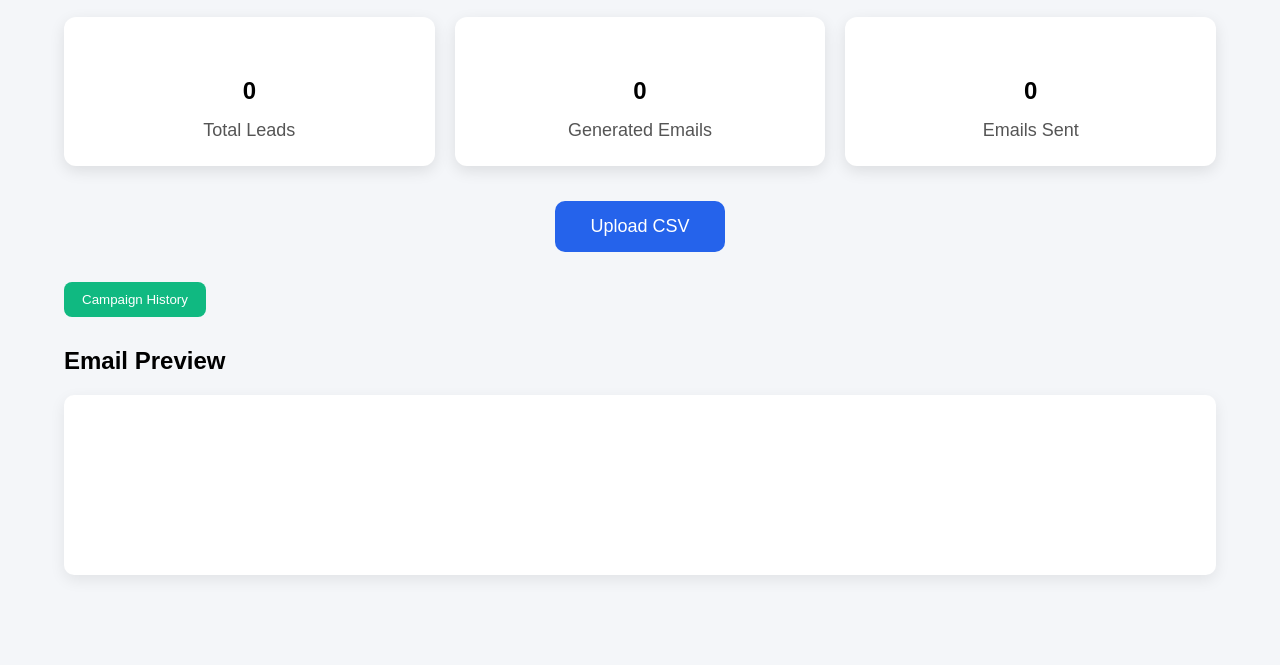
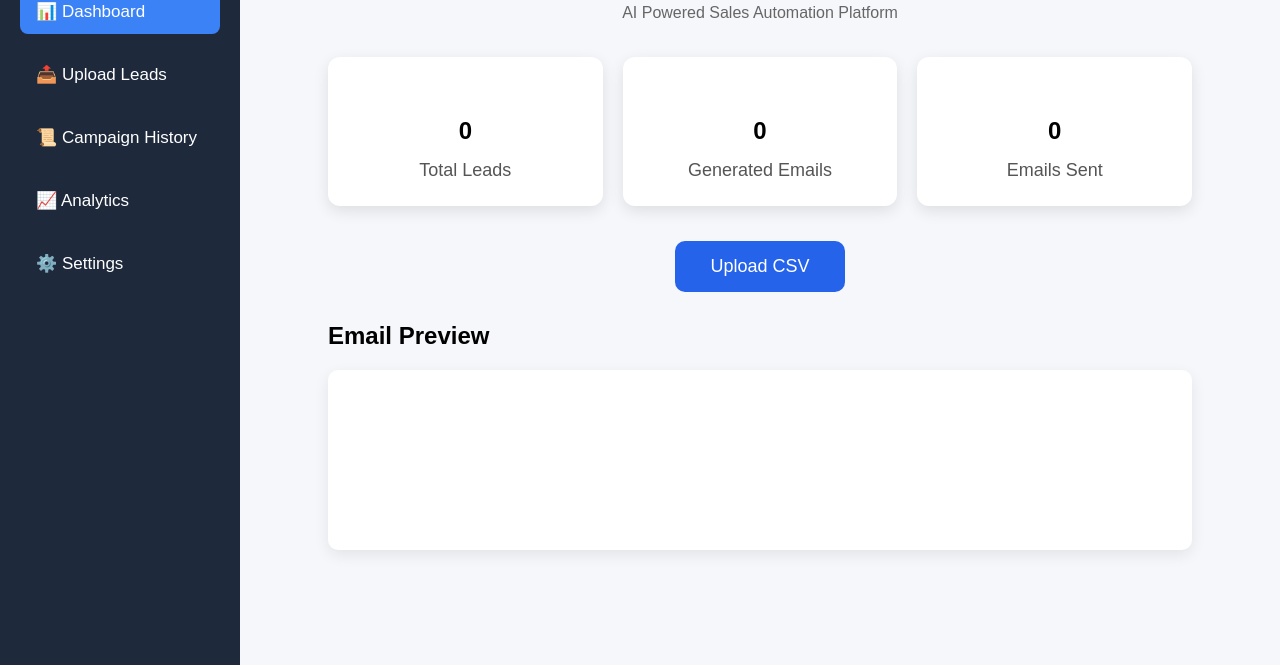
Before and after one commit to nandiniagarwal2007/Leadpilot, a website: page views/index.html in a window 1280 px wide. Shown: the part 135-800 px from the top of the page. Drawn offline with Linux system fonts and the light colour scheme.

Commit message:
Redesign dashboard layout and add multi-page structure

```diff
--- a/data/leads.csv
+++ b/data/leads.csv
@@ -1,4 +1,4 @@
 name,company,email,industry,employees
 John Smith,ABC Healthcare,rudra43530@gmail.com,Healthcare,150
-Sarah Johnson,XYZ Finance,your_email@gmail.com,Finance,90
-Michael Brown,TechNova,your_email@gmail.com,Technology,220
+Sarah Johnson,XYZ Finance,freefirekid51@gmail.com,Finance,90
+Michael Brown,TechNova,kartiksinghal28032006@gmail.com,Technology,220
--- a/public/css/style.css
+++ b/public/css/style.css
@@ -154,3 +154,65 @@ button:hover{
 .sent{
     background:#22c55e;
 }
+.layout{
+    display:flex;
+    min-height:100vh;
+}
+
+.sidebar{
+    position: fixed;
+    left: 0;
+    top: 0;
+    width: 240px;
+    height: 100vh;
+    background: #1e293b;
+    color: white;
+    padding: 30px 20px;
+}
+
+.sidebar h2{
+    margin-bottom:30px;
+}
+
+.sidebar ul{
+    list-style:none;
+    padding:0;
+}
+
+.sidebar li{
+    margin:18px 0;
+}
+
+.sidebar a{
+    color:white;
+    text-decoration:none;
+    font-size:17px;
+}
+
+.sidebar a:hover{
+    color:#60a5fa;
+}
+
+.content{
+    margin-left: 240px;
+    flex: 1;
+    padding: 40px;
+    background: #f5f7fb;
+}
+
+.sidebar a{
+    display: block;
+    color: white;
+    text-decoration: none;
+    padding: 12px 16px;
+    border-radius: 8px;
+    transition: 0.3s;
+}
+
+.sidebar a:hover{
+    background: #334155;
+}
+
+.sidebar a.active{
+    background: #3b82f6;
+}
--- /dev/null
+++ b/views/history.html
@@ -0,0 +1,15 @@
+<!DOCTYPE html>
+<html>
+<head>
+    <title>Campaign History</title>
+</head>
+<body>
+
+<h1> Campaign History</h1>
+
+<div id="historyContainer"></div>
+
+<script src="/js/history.js"></script>
+
+</body>
+</html>
--- a/views/index.html
+++ b/views/index.html
@@ -9,6 +9,23 @@
 </head>
 
 <body>
+    <div class="layout">
+
+    <aside class="sidebar">
+
+        <h2>🚀 LeadPilot</h2>
+
+        <ul>
+            <<li><a href="/" class="active">📊 Dashboard</a></li>
+            <li><a href="/">📤 Upload Leads</a></li>
+            <li><a href="/history-page">📜 Campaign History</a></li>
+            <li><a href="/analytics">📈 Analytics</a></li>
+            <li><a href="/settings">⚙️ Settings</a></li>
+        </ul>
+
+    </aside>
+
+    <main class="content">
 
 <div class="container">
 
@@ -41,9 +58,7 @@
         Upload CSV
     </button>
 
-    <button id="historyBtn">
-     Campaign History
-</button>
+
 
     <input
         type="file"
@@ -65,6 +80,11 @@
 </div>
 
 <script src="/js/script.js"></script>
+    </main>
+
+</div>
+
+<script src="/js/script.js"></script>
 
 </body>
 </html>
```
Also changed, not shown: app.js (+12 -0 lines), views/analytics.html (added, +11 -0 lines), views/settings.html (added, +11 -0 lines), public/js/history.js (added).
